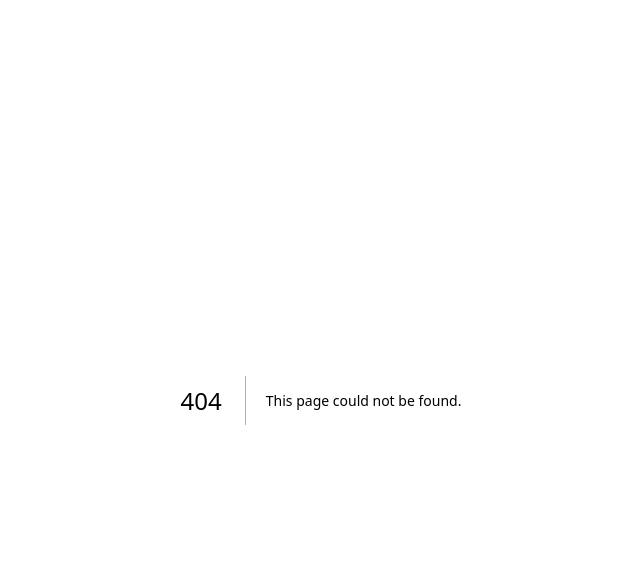
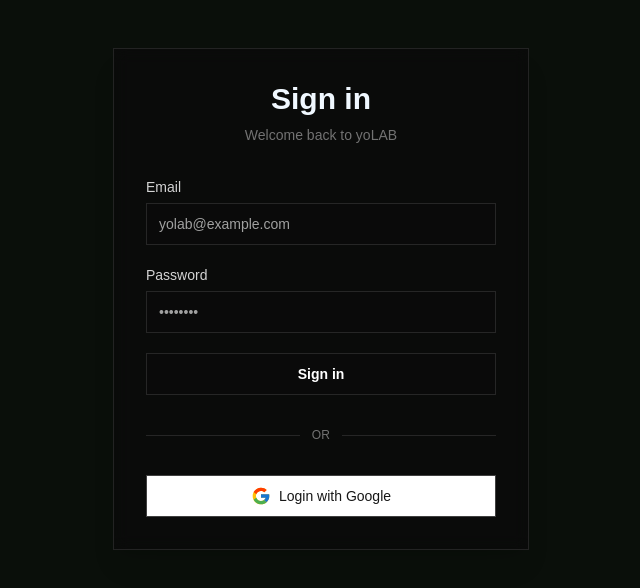
Before and after one commit to its-Yogesh123/yolab, a Next.js app in the folder frontend/: page /about in a window 1280 px wide. Before the commit this address had no page. Shown: the top 588 px of the page, without its empty margins (319-959 px from the left). Built offline with nearby package versions, Linux system fonts and the light colour scheme; no server answers.

Commit message:
Adding Oauth Environment

```diff
--- a/frontend/package.json
+++ b/frontend/package.json
@@ -17,6 +17,7 @@
     "lucide-react": "^0.563.0",
     "motion": "^12.29.2",
     "next": "16.1.4",
+    "next-auth": "^4.24.13",
     "postcss": "^8.5.6",
     "react": "19.2.3",
     "react-dom": "19.2.3",
--- /dev/null
+++ b/frontend/src/app/about/page.js
@@ -0,0 +1,26 @@
+"use client"
+import SignInForm from "@/components/ui/signin";
+import { useSession ,signIn} from "next-auth/react";
+
+const About = ()=>{
+    const session = useSession();
+    console.log(session);
+    if (session.status === "loading") {
+        return <p>Loading...</p>;
+    }
+    else if(session.data === null){
+        return <SignInForm />
+    }
+    else{
+        console.log(session);
+        return (
+        <>
+        <h1> Hello {session?.data?.user.name}</h1>
+        <h1> {session?.data?.user.email} </h1>
+        <img src={session.data?.user.image} alt="Sorry" width={120}/>
+        </>
+        );
+    }
+}
+
+export default About;
--- /dev/null
+++ b/frontend/src/app/api/auth/[...nextauth]/route.js
@@ -0,0 +1,67 @@
+import NextAuth from "next-auth";
+import GoogleProvider from "next-auth/providers/google";
+import CredentialsProvider from "next-auth/providers/credentials";
+
+const apiBase = (process.env.NEXT_PUBLIC_API_URL || "http://127.0.0.1:8000").replace(
+  /\/$/,
+  ""
+);
+
+export const authOptions = {
+  providers: [
+    GoogleProvider({
+      clientId: process.env.GOOGLE_CLIENT_ID,
+      clientSecret: process.env.GOOGLE_CLIENT_SECRET,
+    }),
+    CredentialsProvider({
+      id: "credentials",
+      name: "Email and password",
+      credentials: {
+        email: { label: "Email", type: "email" },
+        password: { label: "Password", type: "password" },
+      },
+      async authorize(credentials) {
+        if (!credentials?.email || !credentials?.password) return null;
+        try {
+          const res = await fetch(`${apiBase}/auth/login`, {
+            method: "POST",
+            headers: { "Content-Type": "application/x-www-form-urlencoded" },
+            body: new URLSearchParams({
+              email: credentials.email,
+              password: credentials.password,
+            }),
+          });
+          if (!res.ok) return null;
+          const data = await res.json();
+          if (!data?.user) return null;
+          return {
+            id: String(data.user.id),
+            email: data.user.email,
+            name: data.user.name ?? data.user.email,
+          };
+        } catch {
+          return null;
+        }
+      },
+    }),
+  ],
+  session: { strategy: "jwt" },
+  callbacks: {
+    async jwt({ token, user }) {
+      if (user) {
+        token.id = user.id;
+      }
+      return token;
+    },
+    async session({ session, token }) {
+      if (session.user) {
+        session.user.id = token.id;
+      }
+      return session;
+    },
+  },
+};
+
+const handler = NextAuth(authOptions);
+
+export { handler as GET, handler as POST };
--- a/frontend/src/app/global.css
+++ b/frontend/src/app/global.css
@@ -1,7 +1,7 @@
 @import "tailwindcss";
 @import "tw-animate-css";
 
-@custom-variant dark (&:is(.dark *));
+@custom-variant dark (&:is(.light *));
 
 @theme inline {
   --radius-sm: calc(var(--radius) - 4px);
@@ -46,7 +46,8 @@
 
 :root {
    --background: rgb(10,15,10);
-  --foreground: oklch(0.985 0 0);
+  --foreground: rgb(255, 255, 255);
+  /* --foreground: oklch(0.985 0 0); */
   --card: oklch(0.205 0 0);
   --card-foreground: oklch(0.985 0 0);
   --popover: oklch(0.205 0 0);
@@ -120,5 +121,7 @@
   }
   body {
     background-color: var(--background);
+    font-family: 'Poppins', sans-serif;
+    color: aliceblue;
   }
 }
--- a/frontend/src/app/layout.js
+++ b/frontend/src/app/layout.js
@@ -1,10 +1,14 @@
+"use client";
+import { SessionProvider } from "next-auth/react";
 import './global.css';
 
 export default function RootLayout({ children }) {
   return (
     <html lang="en">
       <body>
+        <SessionProvider >
         {children}
+        </SessionProvider>
       </body>
     </html>
   );
--- a/frontend/src/components/layout/Navigation.jsx
+++ b/frontend/src/components/layout/Navigation.jsx
@@ -22,6 +22,7 @@
       name: 'Services',
       hasDropdown: true,
       dropdownItems: [
+        { name: 'YoAuth', href: '#' },
         { name: 'QR Generator', href: '#' },
         { name: 'Get Short URL', href: '#' },
         { name: 'Dynamic Resourse Locator', href: '#' },
--- a/frontend/src/components/ui/mainBody.jsx
+++ b/frontend/src/components/ui/mainBody.jsx
@@ -23,7 +23,7 @@
         <button
           className="text-white text-2xl rounded-lg border border-neutral-800 focus:ring-2 focus:ring-teal-500
           w-full relative z-10 mt-4  bg-neutral-950 py-1.5
-          ">
+          " >
             Get Started
           </button>
       </div>
--- /dev/null
+++ b/frontend/src/components/ui/signin.jsx
@@ -0,0 +1,133 @@
+"use client";
+
+import { useState } from "react";
+import { signIn } from "next-auth/react";
+import { useRouter } from "next/navigation";
+import { FcGoogle } from "react-icons/fc";
+
+export default function SignInForm() {
+  const router = useRouter();
+  const [email, setEmail] = useState("");
+  const [password, setPassword] = useState("");
+  const [loading, setLoading] = useState(false);
+  const [error, setError] = useState("");
+
+  async function handleSubmit(e) {
+    e.preventDefault();
+    setError("");
+    setLoading(true);
+    try {
+      const res = await signIn("credentials", {
+        email,
+        password,
+        redirect: false,
+      });
+      if (res?.error) {
+        setError("Invalid email or password.");
+        return;
+      }
+      router.push("/");
+      router.refresh();
+    } finally {
+      setLoading(false);
+    }
+  }
+
+  async function handleGoogle() {
+    setError("");
+    setLoading(true);
+    try {
+      await signIn("google", { callbackUrl: "/" });
+    } finally {
+      setLoading(false);
+    }
+  }
+
+  return (
+    <div className="w-full max-w-md mx-auto px-4 py-12">
+      <div className="rounded-2xl border border-neutral-800/90 bg-neutral-950/80 backdrop-blur-sm p-8 shadow-xl">
+        <div className="mb-8 text-center">
+          <h1 className="text-2xl md:text-3xl font-bold text-white-400 dark:text-green-500">
+            Sign in
+          </h1>
+          <p className="mt-2 text-sm text-neutral-500">
+            Welcome back to yoLAB
+          </p>
+        </div>
+
+        <form onSubmit={handleSubmit} className="space-y-5">
+          <div>
+            <label
+              htmlFor="signin-email"
+              className="mb-1.5 block text-sm font-medium text-neutral-300"
+            >
+              Email
+            </label>
+            <input
+              id="signin-email"
+              name="email"
+              type="email"
+              autoComplete="email"
+              required
+              value={email}
+              onChange={(e) => setEmail(e.target.value)}
+              className="w-full rounded-lg border border-neutral-800 bg-neutral-950/50 px-3 py-2.5 text-sm text-foreground placeholder:text-muted-foreground focus:outline-none focus:ring-2 focus:ring-teal-500/50"
+              placeholder="yolab@example.com"
+            />
+          </div>
+          <div>
+            <label
+              htmlFor="signin-password"
+              className="mb-1.5 block text-sm font-medium text-neutral-300"
+            >
+              Password
+            </label>
+            <input
+              id="signin-password"
+              name="password"
+              type="password"
+              autoComplete="current-password"
+              required
+              value={password}
+              onChange={(e) => setPassword(e.target.value)}
+              className="w-full rounded-lg border border-neutral-800 bg-neutral-950/50 px-3 py-2.5 text-sm text-foreground placeholder:text-muted-foreground focus:outline-none focus:ring-2 focus:ring-teal-500/50"
+              placeholder="••••••••"
+            />
+          </div>
+
+          {error ? (
+            <p className="text-sm text-red-400" role="alert">
+              {error}
+            </p>
+          ) : null}
+
+          <button
+            type="submit"
+            disabled={loading}
+            className="w-full rounded-lg border border-neutral-800 bg-neutral-950 py-2.5 text-sm font-semibold text-white transition hover:bg-neutral-900 focus:outline-none focus:ring-2 focus:ring-teal-500 disabled:opacity-60"
+          >
+            {loading ? "Signing in…" : "Sign in"}
+          </button>
+        </form>
+
+        <div className="my-8 flex items-center gap-3">
+          <span className="h-px flex-1 bg-neutral-800" />
+          <span className="text-xs uppercase tracking-wide text-neutral-500">
+            or
+          </span>
+          <span className="h-px flex-1 bg-neutral-800" />
+        </div>
+
+        <button
+          type="button"
+          onClick={handleGoogle}
+          disabled={loading}
+          className="flex w-full items-center justify-center gap-2 rounded-lg border border-neutral-700 bg-white py-2.5 text-sm font-medium text-neutral-900 transition hover:bg-neutral-100 focus:outline-none focus:ring-2 focus:ring-teal-500/50 disabled:opacity-60"
+        >
+          <FcGoogle className="h-5 w-5" aria-hidden />
+          Login with Google
+        </button>
+      </div>
+    </div>
+  );
+}
```
Also changed, not shown: frontend/src/app/short-url/page.js (added), frontend/src/app/short-url/page.jsx (deleted), 2 other files (tests, documents, lock files or other folders).
